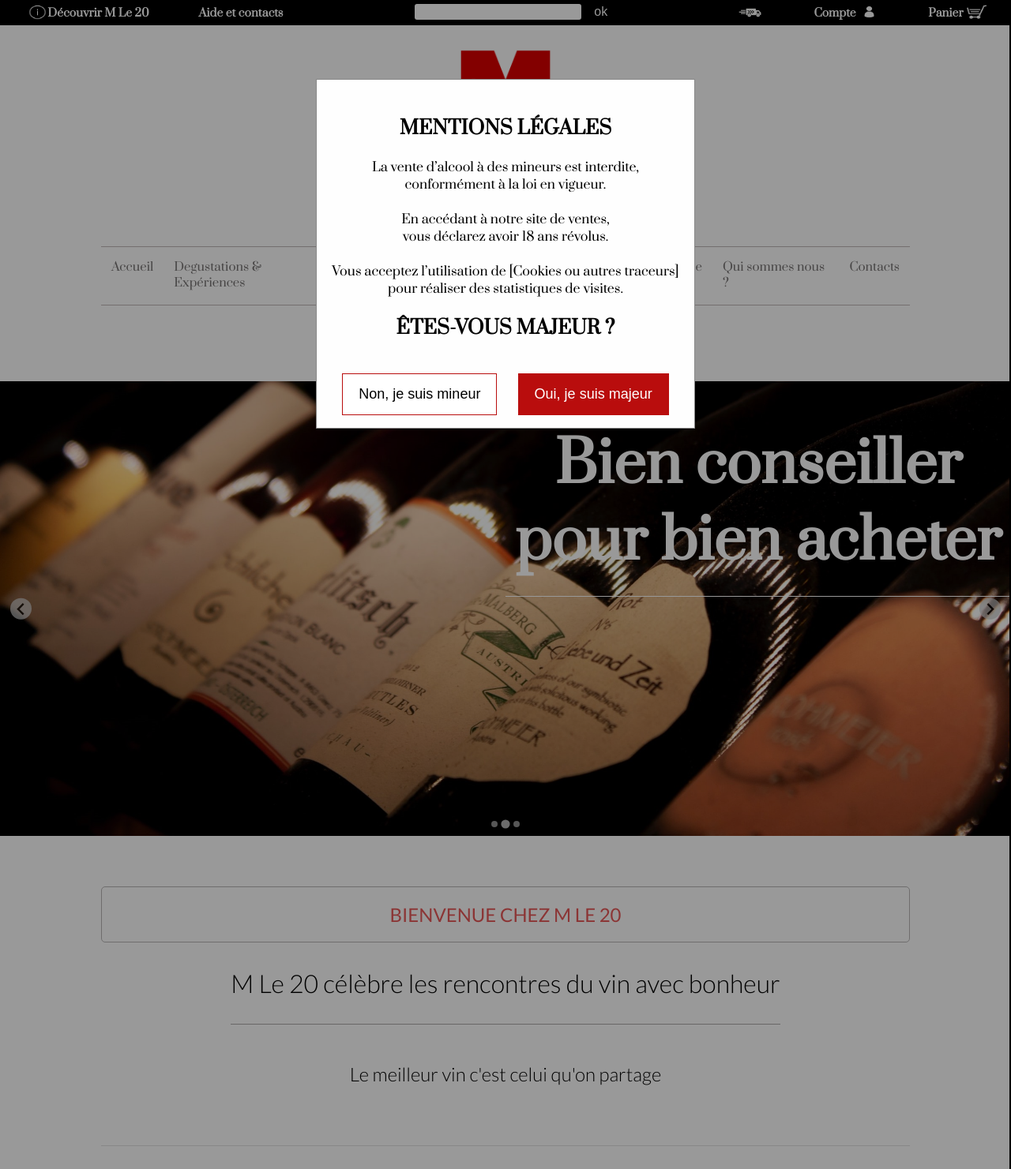
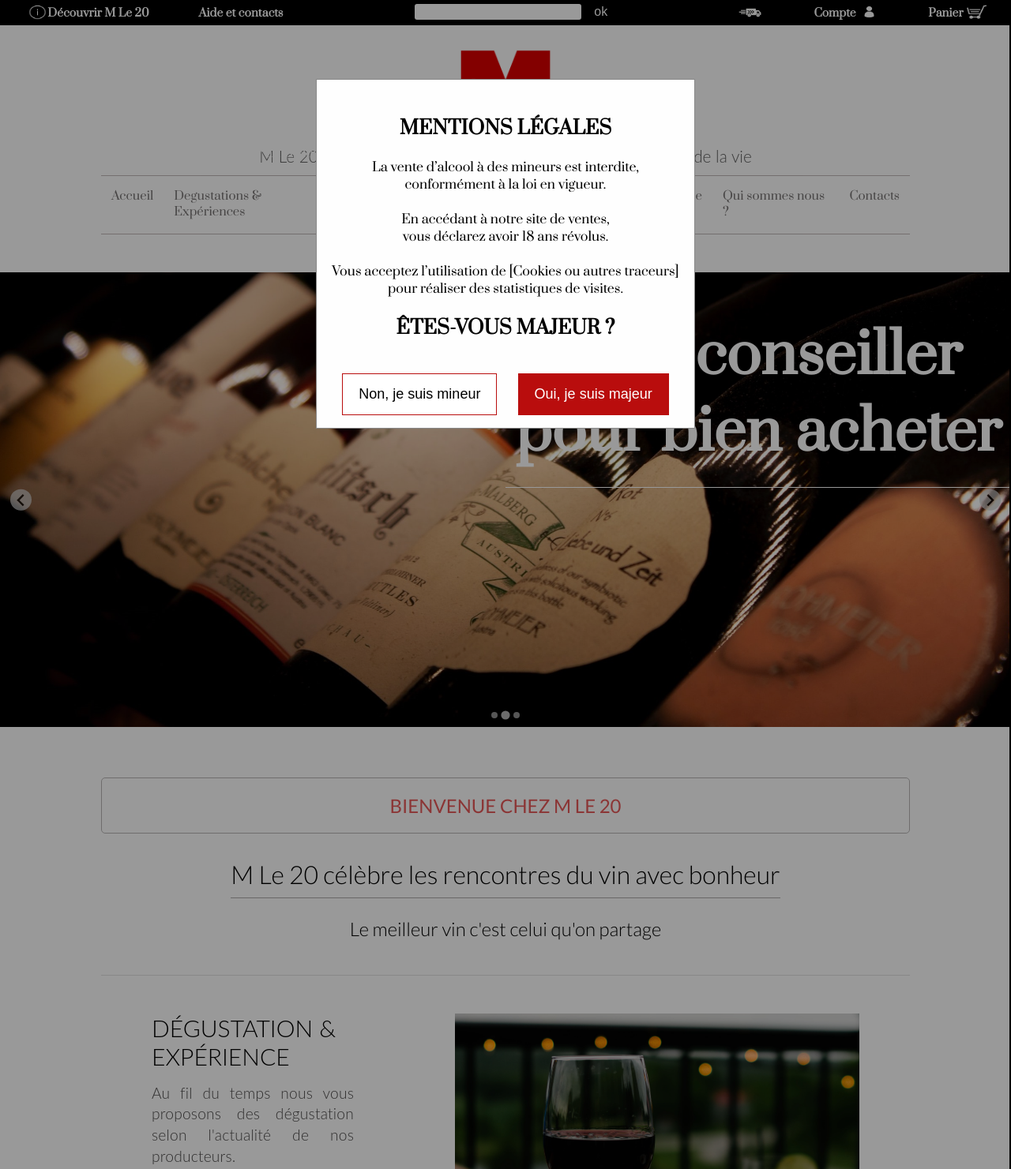
Before and after one commit to robLittiere/Mle20, a PHP site: page / in a window 1280 px wide. Shown: the top 1481 px of the page at 79% size. Run offline with PHP 8.4, Linux system fonts and the light colour scheme; some libraries are stand-ins or nearby versions; some web fonts are replaced.

Commit message:
correction on index

```diff
--- a/index.html
+++ b/index.html
@@ -97,8 +97,7 @@
         <!-- here is the logo -->
         <div class="logo__container">
             <img id="logo" src="public/assets/logo.jpg" alt="logo">
-            <h1>Champagnes, Vins & Events</h1>
-            <h3>Expériences dédiées aux meilleurs vins</h3>
+            <h3>M Le 20, des couleurs, des odeurs, des saveurs, les bonheurs de la vie</h3>
         </div>
 
         <!-- here is the navbar -->
@@ -269,7 +268,7 @@
             </div>
 
             <div class="content__right scrollImage__anchor">
-                <img src="public/assets/degustation.jpg" alt="Degustation.jpg">
+                <img src="public/assets/Degustation1.jpg" alt="Degustation.jpg">
 
             </div>
         </div>
--- a/public/contact/css/contact.css
+++ b/public/contact/css/contact.css
@@ -13,8 +13,7 @@ background-color: white;
 }
 
   .home__container{
-    padding-top: 5%;
-    margin-top: 1em;
+    padding-top: 3%;
     display: flex;
     flex-direction: column;
   }
--- a/public/contact/html/contact.php
+++ b/public/contact/html/contact.php
@@ -31,7 +31,7 @@
 
         <!-- here is the logo -->
         <?php
-            include "../../../public/element/php/logo.php";
+            include "../../../public/element/php/Logo.php";
             echo $logo;
         ?>
 
--- a/public/element/css/navbar.css
+++ b/public/element/css/navbar.css
@@ -32,8 +32,7 @@ a{
 
 .logo__container h3{
     font-family: 'Lato light';
-    padding-bottom: 6px;
-    margin-bottom: 20px;
+    padding-bottom: 12px;
     font-size: 1.3em;
 
     font-weight: 400;
@@ -46,7 +45,7 @@ a{
 #logo {
     align-self: center;
     width: 9%;
-    margin-bottom: 30px;
+    padding-bottom: 8px;
   }
 
 .header_bottom{
--- a/public/element/css/slider.css
+++ b/public/element/css/slider.css
@@ -1,5 +1,5 @@
 .slide__container{
-  margin-top: 5em ;
+  margin-top: 3em ;
   width: 100%;
 }
 
--- a/public/element/php/Logo.php
+++ b/public/element/php/Logo.php
@@ -2,8 +2,7 @@
 $logo = <<< EOD
 <div class="logo__container">
     <img id="logo" src="../../assets/logo.jpg" alt="logo">
-    <h1>Champagnes, Vins & Events</h1>
-    <h3>Expériences dédiées aux meilleurs vins</h3>
+    <h3>M Le 20, des couleurs, des odeurs, des saveurs, les bonheurs de la vie</h3>
 </div>
 EOD
 ?>
--- a/public/home/css/home.css
+++ b/public/home/css/home.css
@@ -14,7 +14,6 @@ body {
 }
 
 .home__container{
-  margin-top: 1em;
   display: flex;
   flex-direction: column;
 }
@@ -125,19 +124,17 @@ body {
 
 .baseline__title {
   font-size: 2em;
-  padding-bottom: 1em;
+  padding-bottom: 10px;
   border-bottom: 1px solid rgb(173, 172, 172);
 }
 
 .baseline__description{
-  padding-top: 2em;
-  padding-bottom: 2em;
+  padding-top: 1em;
   font-size: 1.5em;
   padding-bottom: 1em;
 }
 
 .baseline__divider{
-  padding-bottom: 2em;
   align-self: center;
   width: 80%;
   border-bottom: 1px solid rgb(224, 224, 224);
```
Also changed, not shown: public/assets/._Conciergerie1.jpg (deleted), public/assets/._Degustation1.jpg (added), public/assets/Degustation1.jpg (added).
